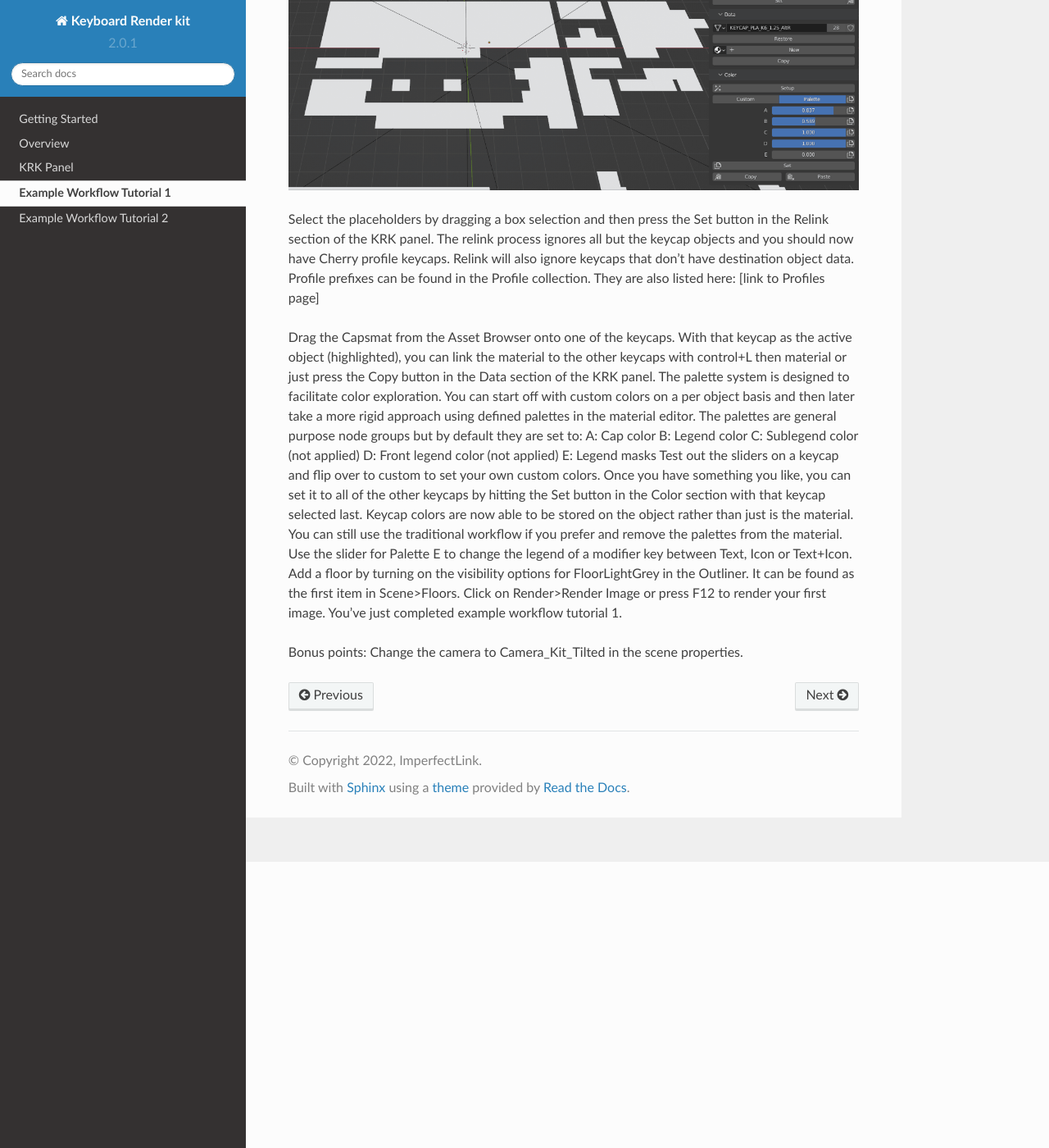
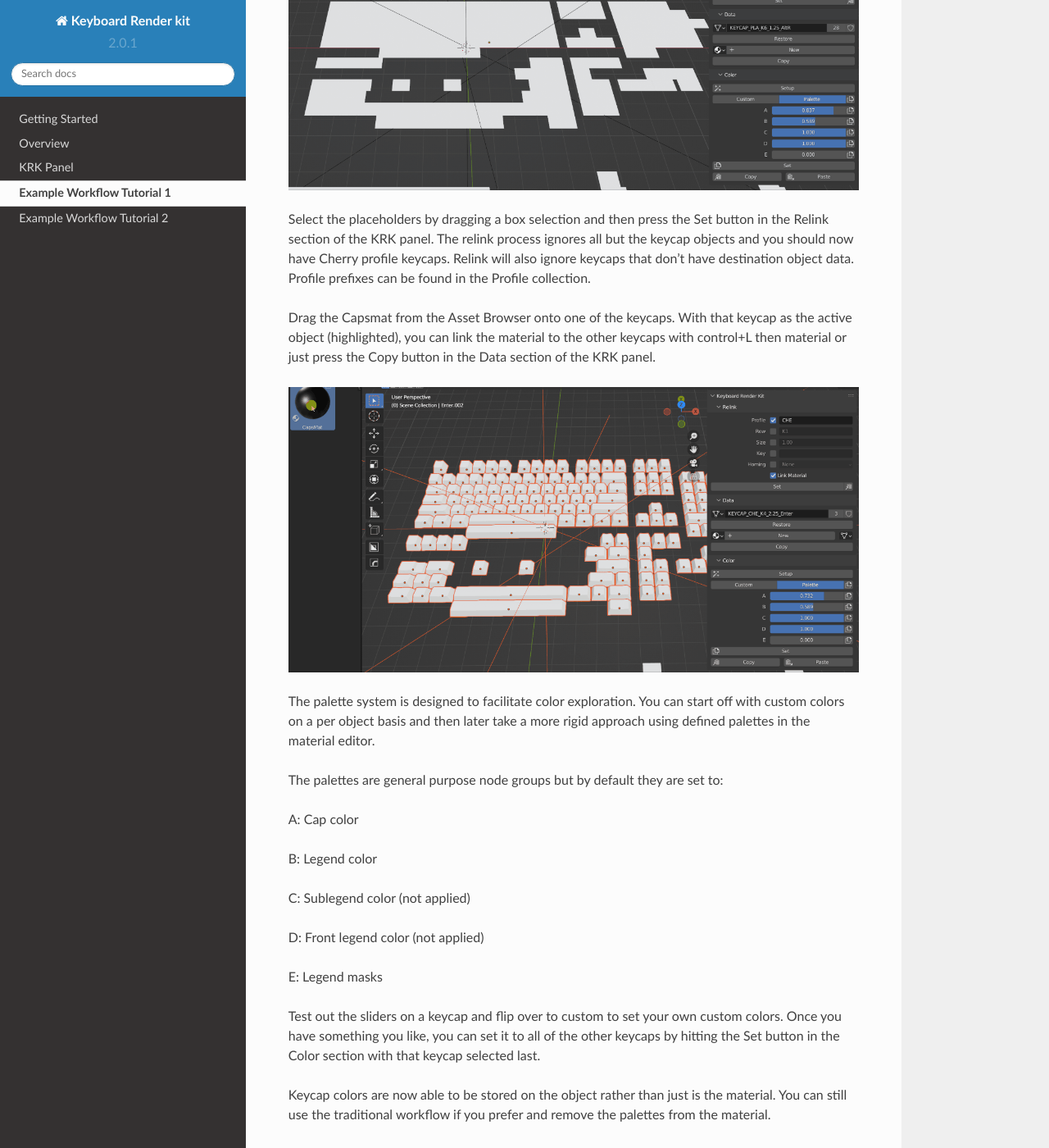
Before and after one commit to imperfectlink/KeyboardRenderKit, a Sphinx documentation site: the page built from docs/source/workflow1.rst, in a window 1280 px wide and 1400 px high, scrolled down 349 px. Shown: the whole window at 82% size. Built offline with Sphinx 7.4.7 and the Read the Docs theme 2.0.0, drawn with Linux system fonts in a browser that asks for light colours; some of the changed text lies outside the part shown.

Commit message:
added tut images (#14)
* Update workflow1.rst

* Update workflow2.rst

* Update workflow1.rst

* Update workflow1.rst

* Add files via upload

* Update workflow1.rst

```diff
--- a/docs/source/workflow1.rst
+++ b/docs/source/workflow1.rst
@@ -5,21 +5,36 @@ The first thing you'll notice when you get started is that there are no keycaps.
 
 .. image:: img/setcherry.gif
 
-Select the placeholders by dragging a box selection and then press the Set button in the Relink section of the KRK panel. The relink process ignores all but the keycap objects and you should now have Cherry profile keycaps. Relink will also ignore keycaps that don't have destination object data. Profile prefixes can be found in the Profile collection. They are also listed here: [link to Profiles page]
+Select the placeholders by dragging a box selection and then press the Set button in the Relink section of the KRK panel. The relink process ignores all but the keycap objects and you should now have Cherry profile keycaps. Relink will also ignore keycaps that don't have destination object data. Profile prefixes can be found in the Profile collection.
 
 Drag the Capsmat from the Asset Browser onto one of the keycaps. With that keycap as the active object (highlighted), you can link the material to the other keycaps with control+L then material or just press the Copy button in the Data section of the KRK panel.
+
+.. image:: img/copymat.gif
+
 The palette system is designed to facilitate color exploration. You can start off with custom colors on a per object basis and then later take a more rigid approach using defined palettes in the material editor.
+
 The palettes are general purpose node groups but by default they are set to:
+
 A: Cap color
+
 B: Legend color
+
 C: Sublegend color (not applied)
+
 D: Front legend color (not applied)
+
 E: Legend masks
+
 Test out the sliders on a keycap and flip over to custom to set your own custom colors. Once you have something you like, you can set it to all of the other keycaps by hitting the Set button in the Color section with that keycap selected last.
+
 Keycap colors are now able to be stored on the object rather than just is the material. You can still use the traditional workflow if you prefer and remove the palettes from the material.
+
 Use the slider for Palette E to change the legend of a modifier key between Text, Icon or Text+Icon.
+
 Add a floor by turning on the visibility options for FloorLightGrey in the Outliner. It can be found as the first item in Scene>Floors.
+
 Click on Render>Render Image or press F12 to render your first image.
+
 You've just completed example workflow tutorial 1.
 
 Bonus points:
```
Also changed, not shown: docs/source/workflow2.rst (+12 -0 lines), docs/source/img/copymat.gif (added).
